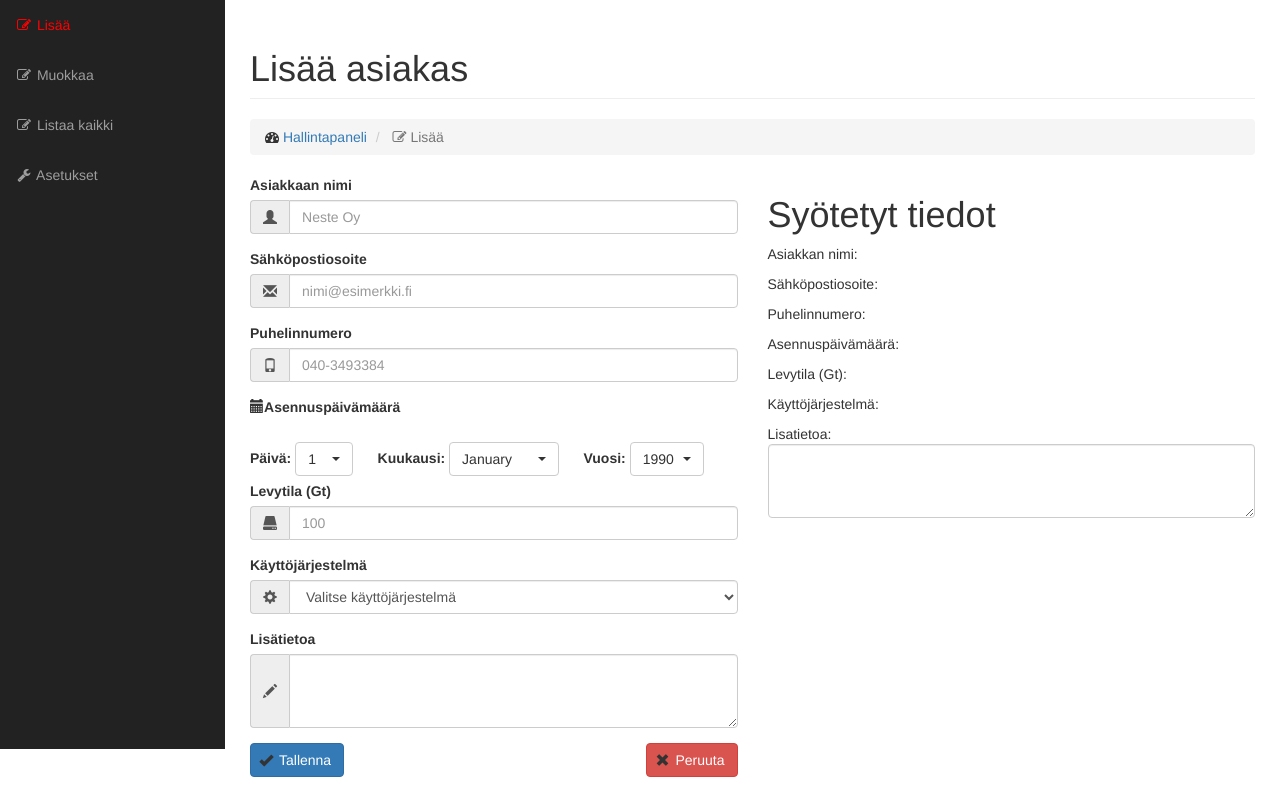
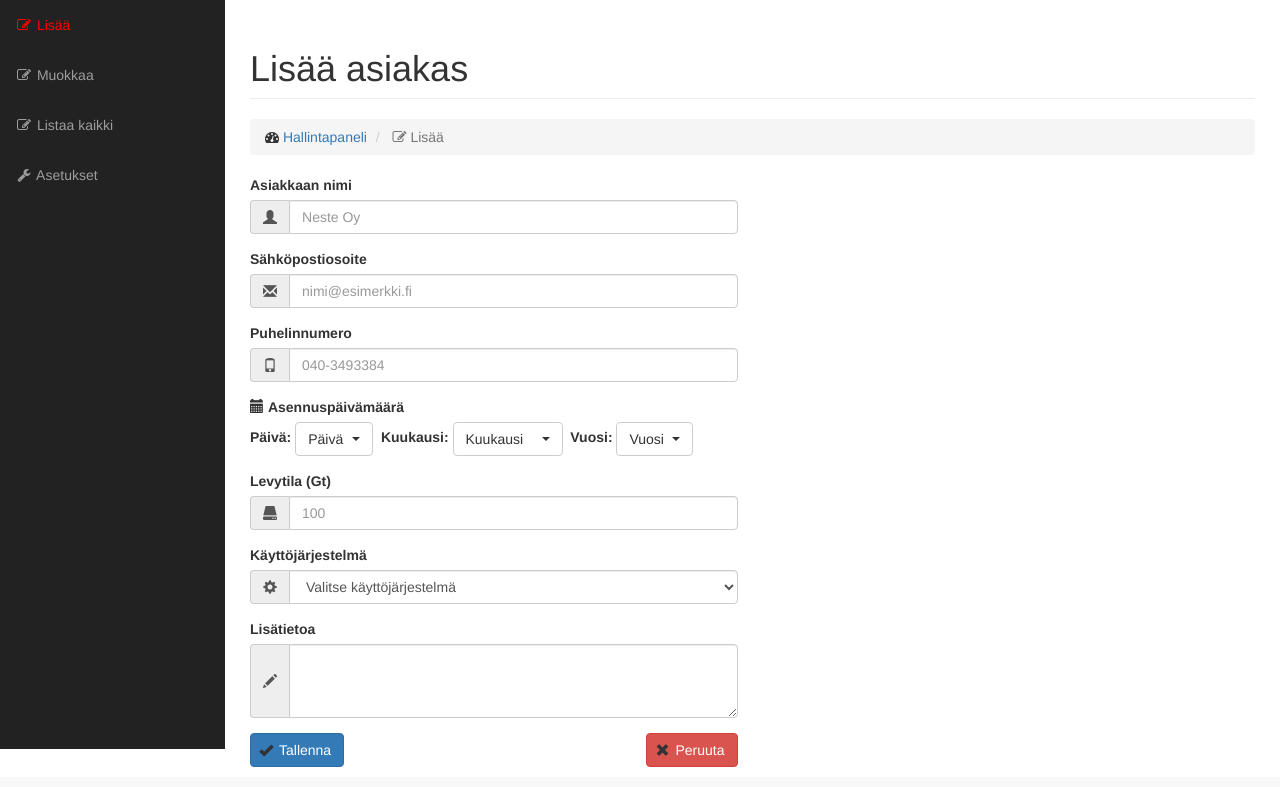
Before and after one commit to TommiKurjensalo/php, a PHP site: page /lisaa.php in a window 1280 px wide. Shown: the part 51-838 px from the top of the page. Run offline with PHP 8.4, Linux system fonts and the light colour scheme.

Commit message:
Fixed check problems for installation date form

```diff
--- a/sivut/lisaa.php
+++ b/sivut/lisaa.php
@@ -178,9 +178,10 @@ else {
                             <input name="asiakkaanNimi" class="form-control" type="text" <?php
                             if (($lisaa->getVirhe($asiakkaanNimiVirhe)) == null) {echo ' value="'.$lisaa->getAsiakkaanNimi().'"';} ?>placeholder="Neste Oy"></input>
 
+
                             </div> <!-- ./input-group -->
-                            <p><?php print ('<span style="color:red";>' . $lisaa->getVirhe($asiakkaanNimiVirhe) . "</span>");?></p>
 							</div> <!-- ./form-group -->
+							<!-- <p><?php print ('<span style="color:red";>' . $lisaa->getVirhe($asiakkaanNimiVirhe) . "</span>");?></p> -->
 
                             <div class="form-group">
                                 <label>Sähköpostiosoite</label>
@@ -198,7 +199,7 @@ else {
                             if (($lisaa->getVirhe($sahkopostiosoiteVirhe)) == null) {echo ' value="'.$lisaa->getSahkopostiosoite().'"';} ?>placeholder="nimi@esimerkki.fi"></input>
 
                             </div> <!-- ./input-group -->
-                            <p><?php print ('<span style="color:red";>' . $lisaa->getVirhe($sahkopostiosoiteVirhe) . "</span>");?></p>
+                            <!-- <p><?php print ('<span style="color:red";>' . $lisaa->getVirhe($sahkopostiosoiteVirhe) . "</span>");?></p> -->
 							</div> <!-- ./form-group -->
 
                               <!-- ** PUHELINNUMERO ** -->
@@ -217,14 +218,15 @@ else {
                                 <input name="puhelinNumero" class="form-control" type="tel" <?php
                             if (($lisaa->getVirhe($puhelinNumeroVirhe)) == null) {echo ' value="'.$lisaa->getPuhelinNumero().'"';} ?>placeholder="040-3493384"></input>
                             </div> <!-- ./input-group -->
-                            <p><?php print ('<span style="color:red";>' . $lisaa->getVirhe($puhelinNumeroVirhe) . "</span>");?></p>
+                           <!-- <p><?php print ('<span style="color:red";>' . $lisaa->getVirhe($puhelinNumeroVirhe) . "</span>");?></p> -->
 							</div> <!-- ./form-group -->
 
 							  <!-- ** ASENNUSPÄIVÄMÄÄRÄ ** -->
-                            <div class="input-group">
+							<div class="form-group">
+
                             	<span class="glyphicon glyphicon-calendar"></span>
                             	<label>Asennuspäivämäärä</label>
-                           	</div> <!-- ./input-group -->
+
 
                              <?php if (($lisaa->getVirhe($asennusPaivamaaraVirhe)) == null) {
                              	echo '<div class="form-inline">';
@@ -233,8 +235,6 @@ else {
                              }?>
 
 
-
-                            <br>
                             <!--  Asennuspäivämäärien PHP lomakkeet  -->
                             	<?php
                             	// Määritetään oletus aikavyöhyke ja maa-asetukset
@@ -249,34 +249,40 @@ else {
                             		$format = preg_replace('(%e)', '%d', $format);
                             	}
                             	// Päivä alasvetovalikko, loopataan päivät 1-31 ilman etunollia.
-                            	echo "<div class='input-group'>";
+                            	//echo "<div class='input-group'>";
 
-                            	echo "<label>Päivä: ";
+                            	echo '<label>Päivä:' . '&nbsp;' . ' </label>';
                             	echo '<select class="selectpicker" data-width="auto" name="paiva">';
+								echo '<option value="none"', ($lisaa->getPaiva() == 'none')
+								? 'selected':'' ,'>Päivä</option>';
                             	for($i=1;$i<=31;$i++){
 									$pv=strftime($format, mktime(0,0,0,0,$i));
 									echo '<option value='. $i.'>'.$pv.'</option>';
                             	}
-                            	echo "</select></label>";
-                            	echo "</div>";
+                            	echo "</select>";
+                            	//echo "</div>";
 
                             	// Kuukausi alasvetovalikko, loopataan kuukaudet 1-12 ilman etunollia
-                            	echo "<div class='input-group' style='margin-left:5%;'>";
-                            	echo "<label>Kuukausi: ";
+                            	// echo "<div style='margin-left:5%;'>";
+                            	echo '<label>'.'&nbsp;&nbsp;'.'Kuukausi:' . '&nbsp;' . '</label>';
 								echo '<select class="selectpicker" data-width="auto" name=kuukausi>';
+								echo '<option value="none"', ($lisaa->getKuukausi() == 'none')
+								? 'selected':'' ,'>Kuukausi</option>';
 								for($i=1;$i<=12;$i++){
 									$kk=strftime('%B', mktime(0,0,0,$i));
 									echo "<option value='". $i."'>".$kk."</option>";
 								}
-								echo "</select></label>";
-								echo "</div>";
+								echo "</select>";
+								//echo "</div>";
 
 								// Vuosi alasvetovalikko, loopataan vuodet 1990-2030
 								// Mutta ei laiteta vuosilistaan uudempaa vuotta kuin nykyvuosi
 								// Nykyinen systeemi lisää automaattisesti vuoteen 2030 asti
-								echo "<div class='form-group' style='margin-left:5%;'>";
-								echo "<label>Vuosi: ";
+								//echo "<div class='form-group' style='margin-left:5%;'>";
+								echo '<label>'.'&nbsp;&nbsp;'.'Vuosi:'.'&nbsp;'.' </label>';
 								echo '<select class="selectpicker" data-width="auto" name=vuosi>';
+								echo '<option value="none"', ($lisaa->getVuosi() == 'none')
+								? 'selected':'' ,'>Vuosi</option>';
 									$nykyVuosi = (new DateTime)->format("Y");
 
 										for($i=1991;$i<=2031;$i++){
@@ -286,11 +292,11 @@ else {
 											}
 
 									}
-								echo "</select></label>";
-								echo "</div>";
+								echo "</select>";
+								//echo "</div>";
 								?>
-
-                           </div> <!-- ./form-inline -->
+                                </div> <!-- ./form-inline -->
+                           </div> <!-- ./form-group -->
 
                               <!-- ** LEVYTILA ** -->
                             <div class="form-group">
@@ -308,7 +314,7 @@ else {
                                 <input name="levytila" class="form-control" type="number"<?php
                             if (($lisaa->getVirhe($levytilaVirhe)) == null) {echo ' value="'.$lisaa->getLevytila().'"';} ?> placeholder="100"></input>
                             </div> <!-- ./input-group -->
-                            <p><?php print ('<span style="color:red";>' . $lisaa->getVirhe($levytilaVirhe) . "</span>");?></p>
+                           <!-- <p><?php print ('<span style="color:red";>' . $lisaa->getVirhe($levytilaVirhe) . "</span>");?></p> -->
 							</div> <!-- ./form-group -->
 
 							  <!-- ** KÄYTTÖJÄRJESTELMÄ ** -->
@@ -337,7 +343,7 @@ else {
                             ? 'selected':'' ,'>Windows Server 2016</option>'; ?>
                                 </select>
                             </div> <!-- ./input-group -->
-                            <p><?php print ('<span style="color:red";>' . $lisaa->getVirhe($kayttoJarjestelmaVirhe) . "</span>");?></p>
+                          <!--  <p><?php print ('<span style="color:red";>' . $lisaa->getVirhe($kayttoJarjestelmaVirhe) . "</span>");?></p> -->
 							</div> <!-- ./form-group -->
 
 							  <!-- ** LISÄTIETOA ** -->
@@ -356,7 +362,7 @@ else {
                                 <textarea name="lisatietoa" class="form-control" rows="3"><?php
                             if (($lisaa->getVirhe($lisatietoaVirhe)) == null) {echo $lisaa->getLisatietoa();} ?></textarea>
                             </div> <!-- ./input-group -->
-                            <p><?php print ('<span style="color:red";>' . $lisaa->getVirhe($lisatietoaVirhe) . "</span>");?></p>
+                          <!--  <p><?php print ('<span style="color:red";>' . $lisaa->getVirhe($lisatietoaVirhe) . "</span>");?></p> -->
 							</div> <!-- ./form-group -->
 
                             <!-- ** TALLENNA JA PERUUTA PAINIKKEET ** -->
@@ -377,35 +383,32 @@ else {
 
                         </div> <!-- /.vasen col-lg-6 -->
 
+
                            <div class="col-lg-6">
 
-                            <h1>Syötetyt tiedot</h1>
 
-							<!--  Syötetyt tiedot PHP osuus alkaa  -->
-							<!-- Haetaan lisaaLuokka.php:sta asiakkaan nimi, hyödyntän htmlentities omianisuutta -->
-							<!-- Tulostaa yksittäiset heittomerkit ja tulpaheittomerkit, käyttäen UTF-8 merkistöä  -->
-                            <p>Asiakkan nimi: <?php print(htmlentities($lisaa->getAsiakkaanNimi(), ENT_QUOTES, "UTF-8"));?>
+							<!--  Virheviestit  -->
+
+							<br> <br>
                             <?php print ("<span style='color:red';>" . $lisaa->getVirhe($asiakkaanNimiVirhe) . "</span>");?></p>
 
-                            <p>Sähköpostiosoite: <?php print(htmlentities($lisaa->getSahkopostiosoite(), ENT_QUOTES, "UTF-8")) ?>
+							<br> <br>
                             <?php print ("<span style='color:red';>" . $lisaa->getVirhe($sahkopostiosoiteVirhe) . "</span>");?></p>
 
-                            <p>Puhelinnumero: <?php print(htmlentities($lisaa->getPuhelinNumero(), ENT_QUOTES, "UTF-8")) ?>
+							<br> <br>
                             <?php print ("<span style='color:red';>" . $lisaa->getVirhe($puhelinNumeroVirhe) . "</span>");?></p>
 
-                          	<!-- Tarkistetaan ennen tulostamista onko asennuspäivämäärä syötetty, jotta ei tule php herjaa -->
-                          	<p>Asennuspäivämäärä: <?php if ($lisaa->getAsennusPaivamaara()) {
-                          	 print(htmlentities($lisaa->getAsennusPaivamaara()->format('j.n.Y'), ENT_NOQUOTES, "UTF-8"))
-                          	 ; } ?>
+
+							<br> <br>
                             <?php print ("<span style='color:red';>" . $lisaa->getVirhe($asennusPaivamaaraVirhe) . "</span>");?></p>
 
-                            <p>Levytila (Gt): <?php print(htmlentities($lisaa->getLevytila(), ENT_QUOTES, "UTF-8")) ?>
+                            <br> <br>
                             <?php print ("<span style='color:red';>" . $lisaa->getVirhe($levytilaVirhe) . "</span>");?></p>
 
-                            <p>Käyttöjärjestelmä: <?php print(htmlentities($lisaa->getKayttoJarjestelma(), ENT_QUOTES, "UTF-8")) ?>
+                            <br> <br>
                             <?php print ("<span style='color:red';>" . $lisaa->getVirhe($kayttoJarjestelmaVirhe) . "</span>");?></p>
 
-                            <p>Lisatietoa: <textarea class="form-control" rows="3"><?php print(htmlentities($lisaa->getLisatietoa(), ENT_QUOTES, "UTF-8")) ?></textarea>
+                            <br> <br> <br> <br>
                             <?php print ("<span style='color:red';>" . $lisaa->getVirhe($lisatietoaVirhe) . "</span>");?></p>
 
                             </div> <!-- ./ oikea col-lg-6 -->
--- a/sivut/lisaaLuokka.php
+++ b/sivut/lisaaLuokka.php
@@ -243,8 +243,9 @@ class Lisaa {
 		if ($required == false && strlen($this->paiva) == 0 && strlen($this->kuukausi) == 0 && strlen($this->vuosi) == 0)
 			return 0;
 
+
 		// Jos kentät on tyhjiä
-		if (strlen($this->paiva) == 0 && strlen($this->kuukausi) == 0 && strlen($this->vuosi) == 0)
+		if (strpos($this->paiva, 'none') !==false && strpos($this->kuukausi, 'none') !==false && strpos($this->vuosi, 'none') !==false)
 			return 8;
 
 		// Määritellään muuttujia päivämäärän tulevaisuuden tarkistamista varten
```
Also changed, not shown: oppimispaivakirja.md (+10 -0 lines), sivut/asd.php (added, +8 -0 lines).
